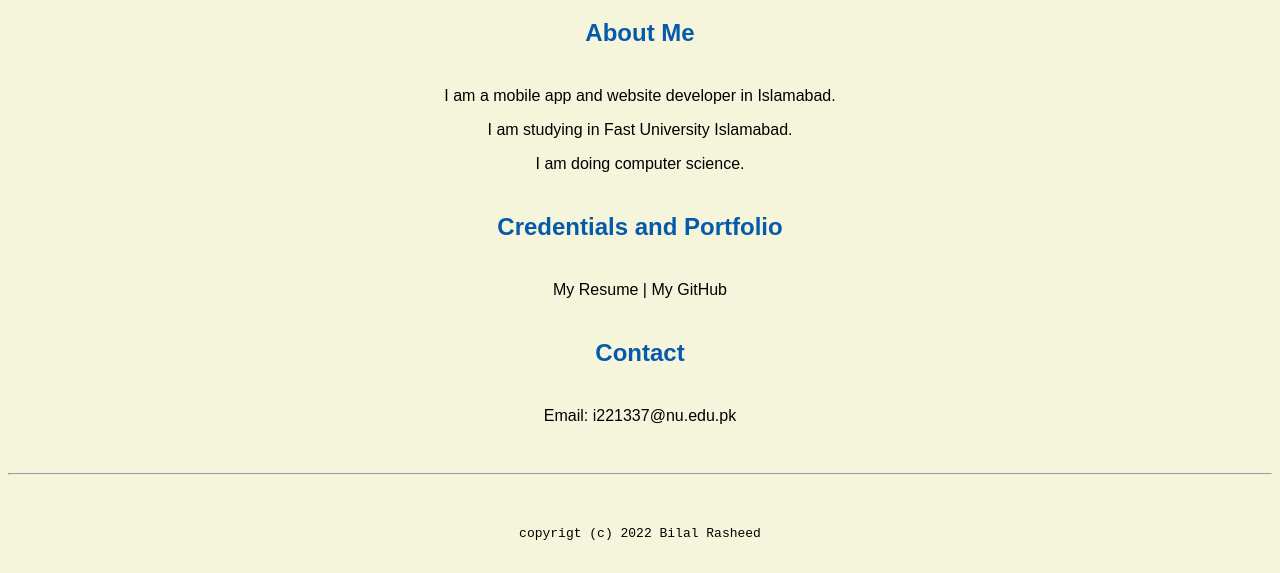
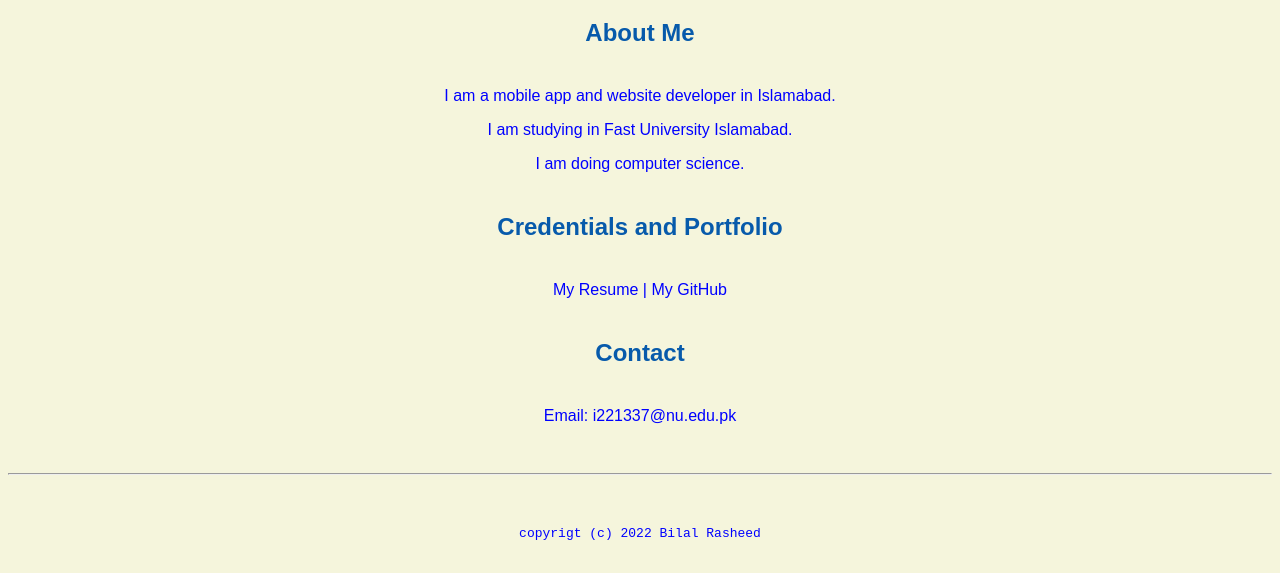
Before and after one commit to i221337/i221337.github.io, a plain HTML site: page index.html in a window 1280 px wide. Shown: the part 516-1089 px from the top of the page. Drawn offline with Linux system fonts and the light colour scheme.

Commit message:
Update master.css

```diff
--- a/css/master.css
+++ b/css/master.css
@@ -3,7 +3,7 @@
 /* Text inside these asterisks and slashes are comments for human */
 
 a {
-  color: black;/* set the text color to blue here */
+  color: blue;/* set the text color to blue here */
   text-decoration: none; /* This means we do not want hyperlinks to be underlined */
 }
 
@@ -14,7 +14,7 @@ a:hover {
 
 body {
   background-color: Beige;/* set the background color here */
-  color: black;/* set the text color to black here */
+  color: blue;/* set the text color to blue here */
   font-family: Arial, Helvetica, sans-serif; /* set the font here */
   text-align: center; /* set the text alignment here */
  }
```
